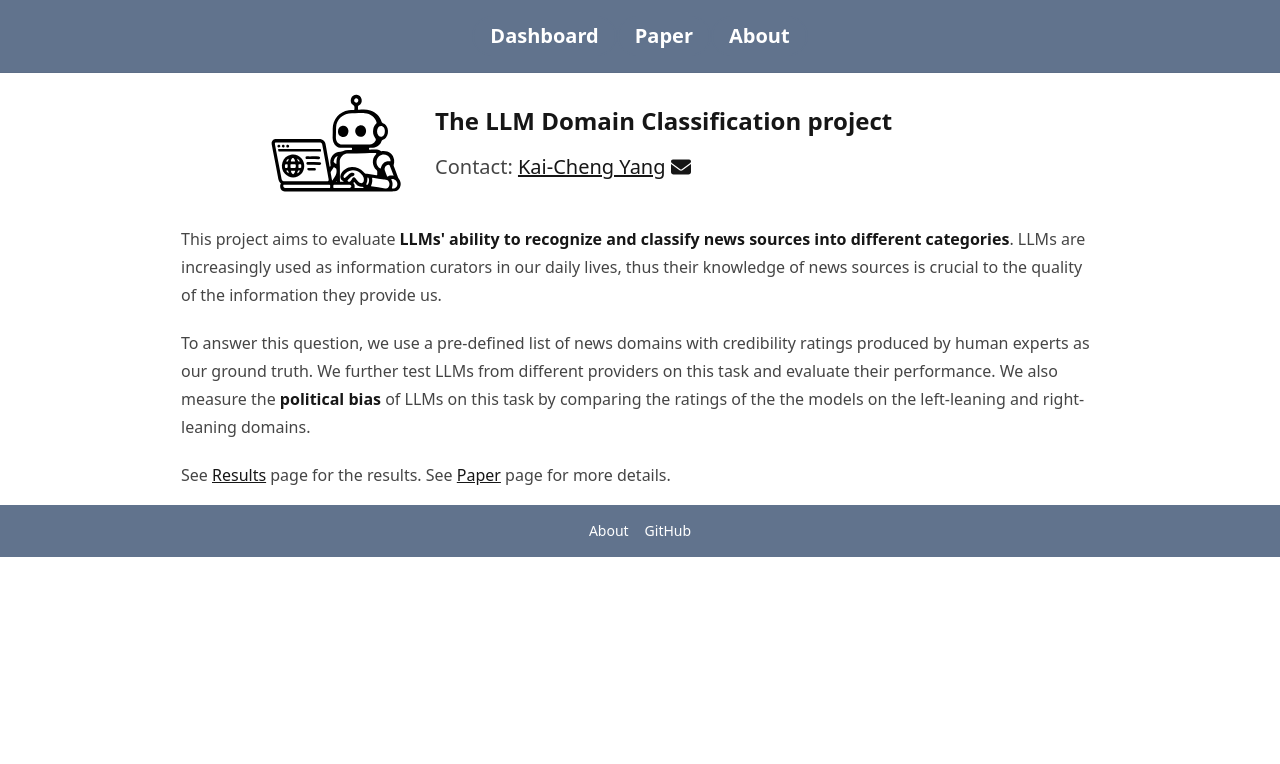
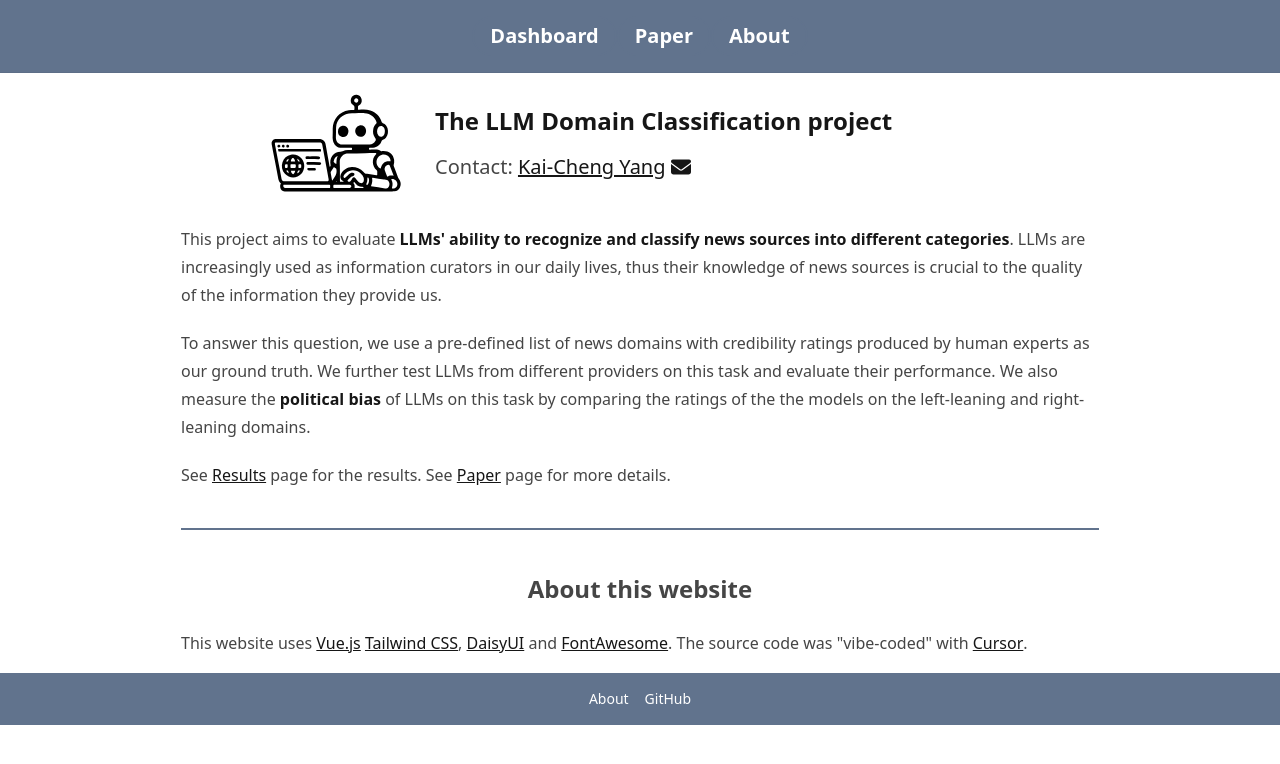
Before and after one commit to yang3kc/llm_domain_classification, a Vue app in the folder frontend/: page /about in a window 1280 px wide. Shown: the top 764 px of the page. Built offline with nearby package versions, Linux system fonts and the light colour scheme.

Commit message:
✨ feat(about): add About this website section with technology stack details

```diff
--- a/frontend/src/views/AboutView.vue
+++ b/frontend/src/views/AboutView.vue
@@ -36,6 +36,16 @@ const { companyLogos } = useCompanyLogos()
         </p>
       </article>
 
+      <div class="divider divider-neutral my-8"></div>
+
+      <article class="prose prose-slate max-w-none">
+        <div class="prose-h1 prose-2xl prose-slate font-bold mt-5 text-center">About this website</div>
+        <p>
+          This website uses <a href="https://vuejs.org/" class="link link-neutral" target="_blank">Vue.js</a> <a href="https://tailwindcss.com/" class="link link-neutral" target="_blank">Tailwind CSS</a>, <a href="https://daisyui.com/" class="link link-neutral" target="_blank">DaisyUI</a> and <a href="https://fontawesome.com/" class="link link-neutral" target="_blank">FontAwesome</a>.
+          The source code was "vibe-coded" with <a href="https://www.cursor.com/" class="link link-neutral" target="_blank">Cursor</a>.
+        </p>
+      </article>
+
     </div>
     <Footer />
   </div>
```
